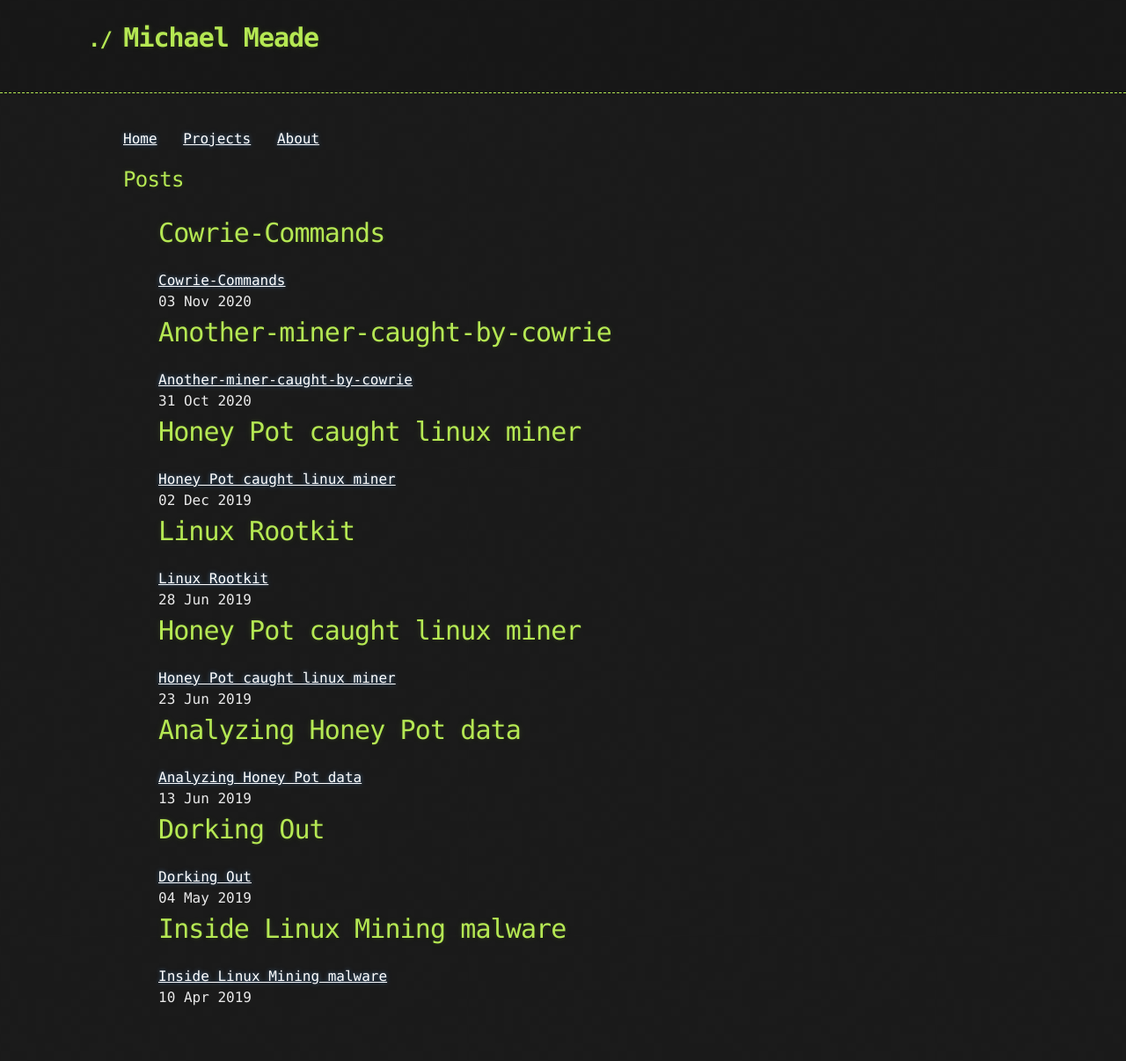
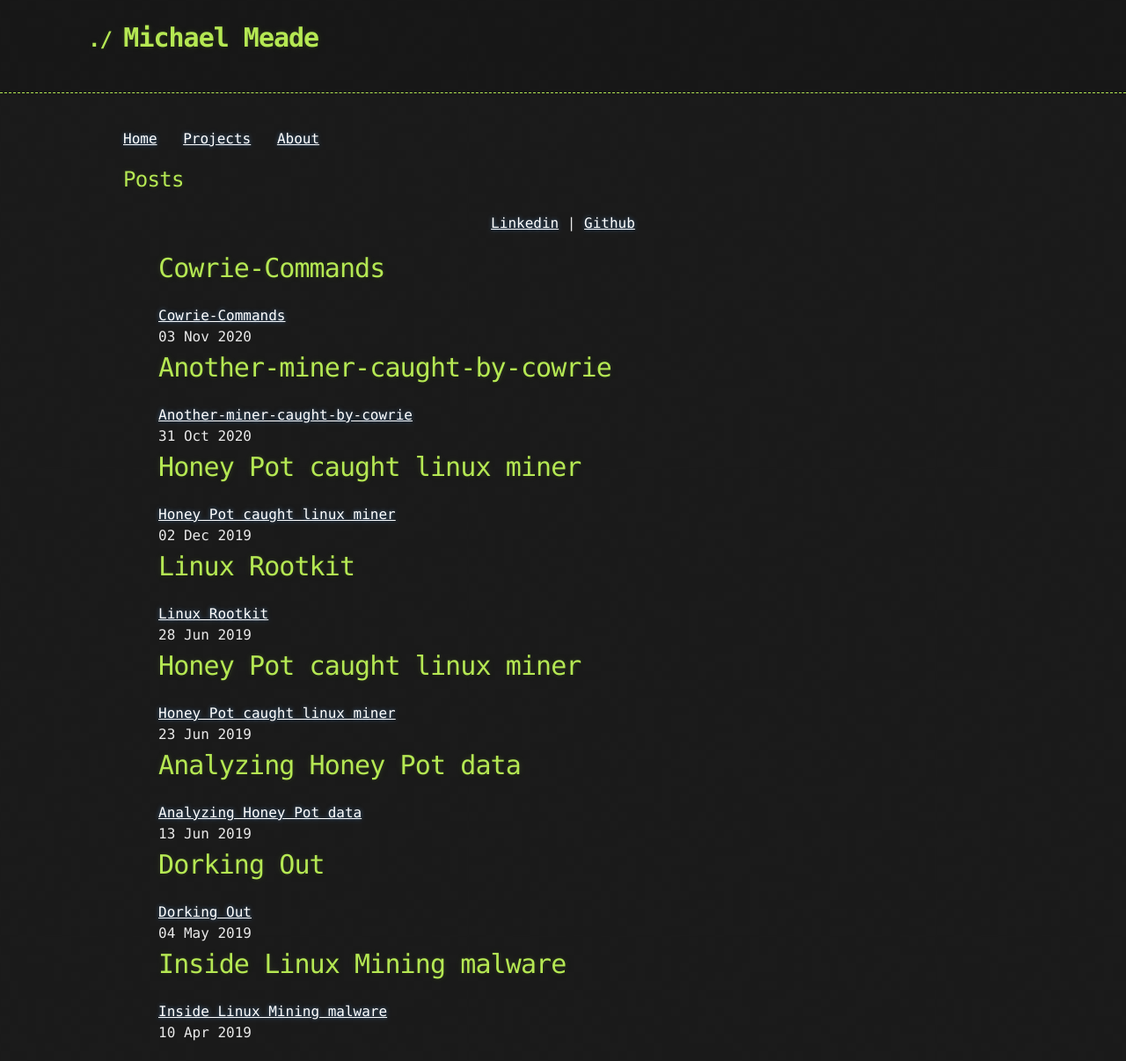
Before and after one commit to Michael-Meade/MinerFind, a Jekyll site: the page built from index.md, in a window 1280 px wide. Shown: the whole page at 88% size. Built offline with Jekyll 4.4.1, drawn with Linux system fonts in a browser that asks for light colours; our own code applies the rules of GitHub Pages for plain Markdown files; the repository's description, which GitHub fills in, is left out; before the commit the page ends 1166 px from its top, so only the background shows below that.

Commit message:
Update index.md

```diff
--- a/index.md
+++ b/index.md
@@ -1,6 +1,6 @@
 
 ## Posts
-
+<center> <a href="https://www.linkedin.com/in/michaelmeade3">Linkedin</a> |  <a href="https://github.com/Michael-Meade">Github</a></center>
 <ul>
   {% for post in site.posts %}
 
```
